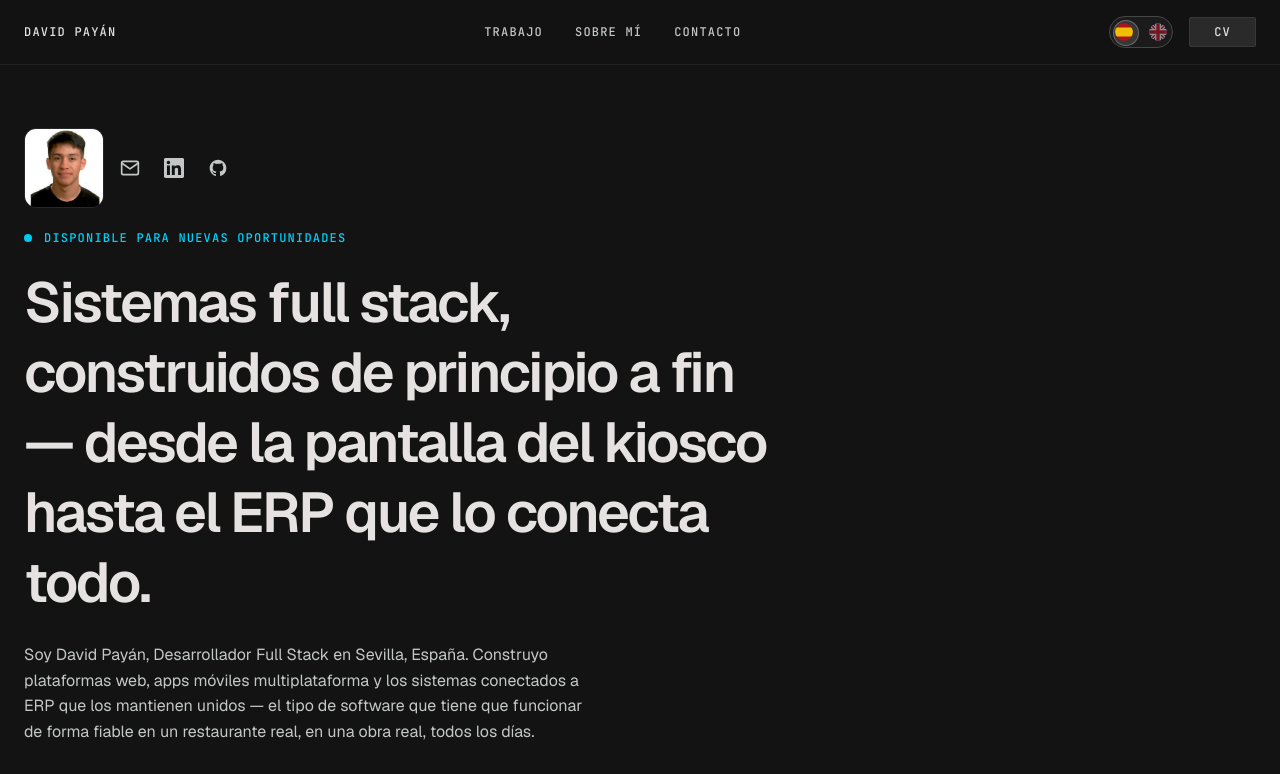
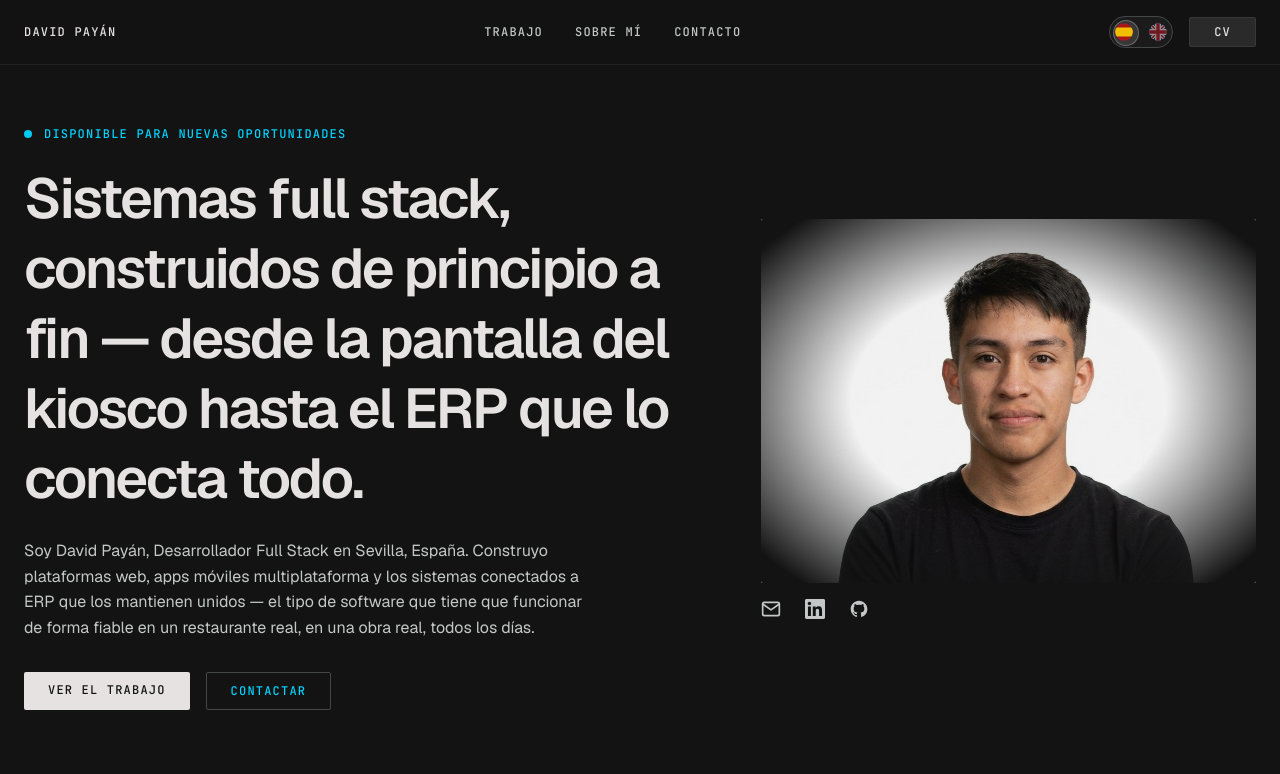
Before and after one commit to DavidPayan8/portfolio, a React (Vite) app: page / in a window 1280 px wide. Shown: the top 774 px of the page. Built offline with nearby package versions, Linux system fonts and the light colour scheme.

Commit message:
Crop hero photo tighter and soften its background into the page
Crops to shoulders with just a hint of the arms instead of the full
crossed-arms shot, and fades the studio-white backdrop into the page
background with a radial gradient so it doesn't hard-cut against the
dark theme.

```diff
--- a/src/components/Hero.tsx
+++ b/src/components/Hero.tsx
@@ -6,23 +6,15 @@ export function Hero() {
 
   return (
     <header className="mb-24 hero-reveal">
-      <div className="flex items-center gap-4 mb-6">
-        <img
-          src="/photo.jpg"
-          alt="David Payán"
-          width={80}
-          height={80}
-          className="w-20 h-20 rounded-full object-cover border border-outline-variant/40"
-        />
-        <SocialLinks />
-      </div>
+      <div className="grid grid-cols-1 md:grid-cols-12 gap-10 md:gap-8 items-center">
+        <div className="md:col-span-7 order-2 md:order-1">
           <div className="flex items-center gap-3 mb-6">
             <span className="w-2 h-2 rounded-full bg-secondary-container animate-pulse" aria-hidden="true" />
             <span className="font-label-caps text-label-caps text-secondary-container tracking-widest uppercase">
               {t.badgeAvailable}
             </span>
           </div>
-      <h1 className="font-headline-xl text-headline-xl text-on-surface mb-6 max-w-3xl leading-tight">
+          <h1 className="font-headline-xl text-headline-xl text-on-surface mb-6 leading-tight">
             {t.heroHeadline}
           </h1>
           <p className="font-body-md text-body-md text-on-surface-variant max-w-xl">{t.heroIntro}</p>
@@ -40,6 +32,26 @@ export function Hero() {
               {t.ctaContact}
             </a>
           </div>
+        </div>
+        <div className="md:col-span-5 order-1 md:order-2">
+          <div className="relative w-full max-w-sm mx-auto md:max-w-none rounded overflow-hidden">
+            <img
+              src="/photo.jpg"
+              alt="David Payán"
+              width={912}
+              height={670}
+              className="w-full aspect-[912/670] object-cover brightness-95"
+            />
+            <div
+              className="pointer-events-none absolute inset-0 bg-[radial-gradient(ellipse_at_center,transparent_45%,theme(colors.background)_92%)]"
+              aria-hidden="true"
+            />
+          </div>
+          <div className="mt-4 flex justify-center md:justify-start">
+            <SocialLinks />
+          </div>
+        </div>
+      </div>
     </header>
   );
 }
```
Also changed, not shown: public/photo.jpg. Lines whose indentation alone changed are shown as unchanged.
